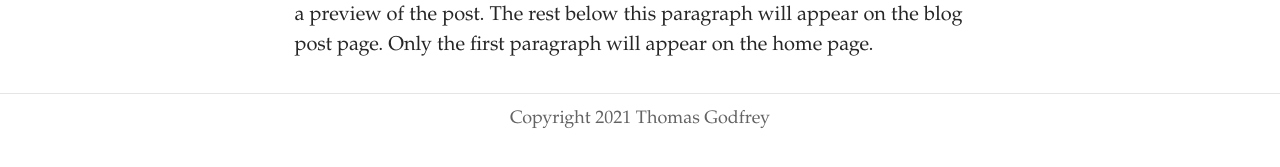
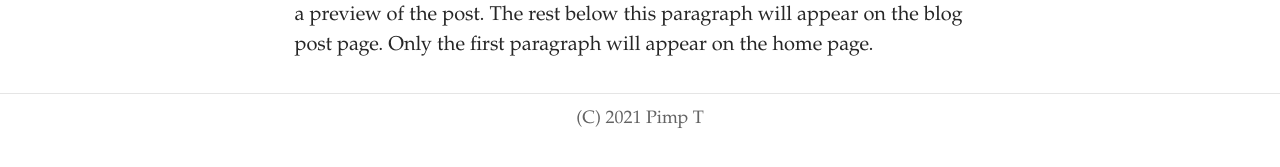
Before and after one commit to thomasgodfrey48/destinationunknown, a Jekyll site: the page built from index.html, in a window 1280 px wide. Shown: the part 527-694 px from the top of the page. Built offline with Jekyll 4.4.1, drawn with Linux system fonts in a browser that asks for light colours; some web fonts are replaced; the list of posts is cut into pages by our own code.

Commit message:
Update Settings “general”

```diff
--- a/_data/settings.yml
+++ b/_data/settings.yml
@@ -1,6 +1,6 @@
 title: TypoGodfrey
 description: Thomas Godfrey's Typography blog
-footer_text: Copyright 2021 Thomas Godfrey
+footer_text: (C) 2021 Pimp T
 header_feature_image: ../uploads/typo-blog-banner-2240-x-500-px-.png
 header_text: ""
 header_text_color: "#ffffff"
```
